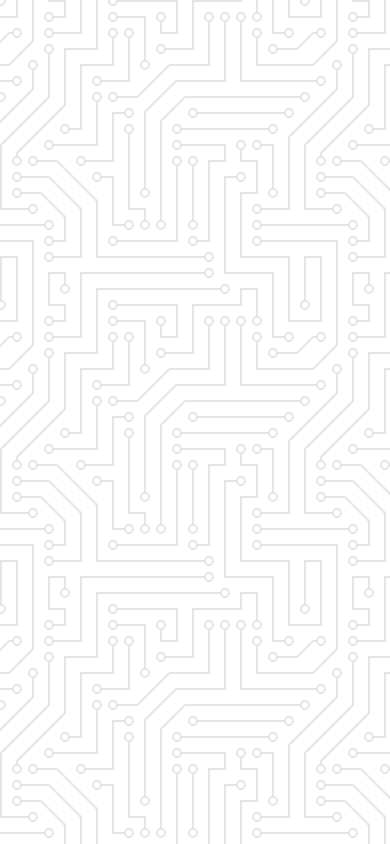
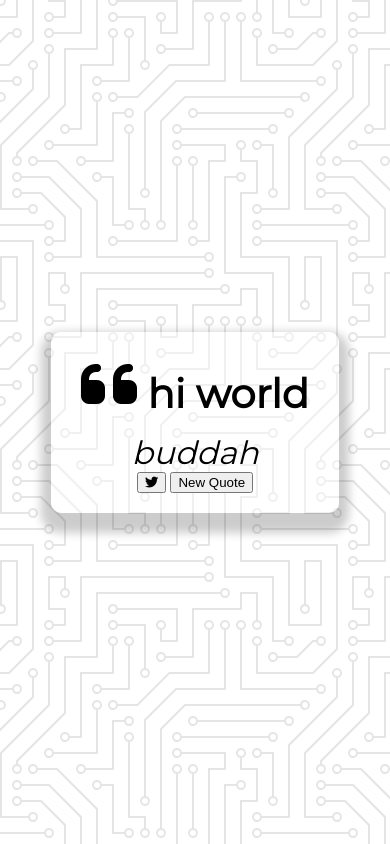
Before and after one commit to PhilipZi/quote-generator, a website: page index.html in a window 390 px wide. Drawn offline with Linux system fonts and the light colour scheme.

Commit message:
edit responsive styling and container

```diff
--- a/index.html
+++ b/index.html
@@ -1,18 +1,42 @@
 <!DOCTYPE html>
 <html lang="en">
-<head>
-    <meta charset="UTF-8">
-    <meta http-equiv="X-UA-Compatible" content="IE=edge">
-    <meta name="viewport" content="width=device-width, initial-scale=1.0">
+  <head>
+    <meta charset="UTF-8" />
+    <meta http-equiv="X-UA-Compatible" content="IE=edge" />
+    <meta name="viewport" content="width=device-width, initial-scale=1.0" />
     <title>Quote Generator</title>
-    <link rel="icon" type="image/png" href="https://www.google.com/s2/favicons?domain=jacinto.design
-    ">
-    <link rel="stylesheet" href="https://cdnjs.cloudflare.com/ajax/libs/font-awesome/6.3.0/css/all.min.css">
-    <link rel="stylesheet" href="style.css">
-</head>
-<body>
-
+    <link
+      rel="icon"
+      type="image/png"
+      href="https://www.google.com/s2/favicons?domain=jacinto.design
+    "
+    />
+    <link
+      rel="stylesheet"
+      href="https://cdnjs.cloudflare.com/ajax/libs/font-awesome/6.3.0/css/all.min.css"
+    />
+    <link rel="stylesheet" href="style.css" />
+  </head>
+  <body>
+    <div class="quote-container" id="quote-container">
+      <!-- Quote -->
+      <div class="quote-text">
+        <i class="fas fa-quote-left"></i>
+        <span id="quote">hi world</span>
+      </div>
+      <!-- Author -->
+      <div class="quote-author">
+        <span id="author">buddah</span>
+      </div>
+      <!-- Buttons -->
+      <div class="button-container">
+        <button class="twitter-button" id="twitter" title="Tweet This!">
+          <i class="fab fa-twitter"></i>
+        </button>
+        <button id="new-quote">New Quote</button>
+      </div>
+    </div>
     <!-- SCRIPT -->
     <script src="script.js"></script>
-</body>
+  </body>
 </html>
--- /dev/null
+++ b/package.json
@@ -0,0 +1,5 @@
+{
+  "devDependencies": {
+    "prettier": "2.8.4"
+  }
+}
--- a/style.css
+++ b/style.css
@@ -1,4 +1,4 @@
-@import url('https://fonts.googleapis.com/css2?family=Bungee+Shade&display=swap');
+@import url("https://fonts.googleapis.com/css2?family=Montserrat&display=swap");
 
 html {
   box-sizing: border-box;
@@ -17,3 +17,42 @@ body {
   align-items: center;
   justify-content: center;
 }
+
+.quote-container {
+  width: auto;
+  max-width: 900px;
+  padding: 20px 30px;
+  border-radius: 10px;
+  background-color: rgba(255, 255, 255, 0.4);
+  box-shadow: 0 10px 10px 10px rgba(0, 0, 0, 0.2);
+}
+
+.quote-text {
+  font-size: 2.75rem;
+}
+
+.long-quote {
+  font-size: 2rem;
+}
+
+.fa-quote-left {
+  font-size: 4rem;
+}
+
+.quote-author {
+  margin-top: 15px;
+  font-size: 2rem;
+  font-weight: 400;
+  font-style: italic;
+}
+
+/* Media Query: Tablet or Smaller */
+@media screen and (max-width: 1000px) {
+  .quote-container {
+    margin: auto 10px;
+  }
+
+  .quote-text {
+    font-size: 2.5rem;
+  }
+}
```
Lines whose indentation alone changed are shown as unchanged.
